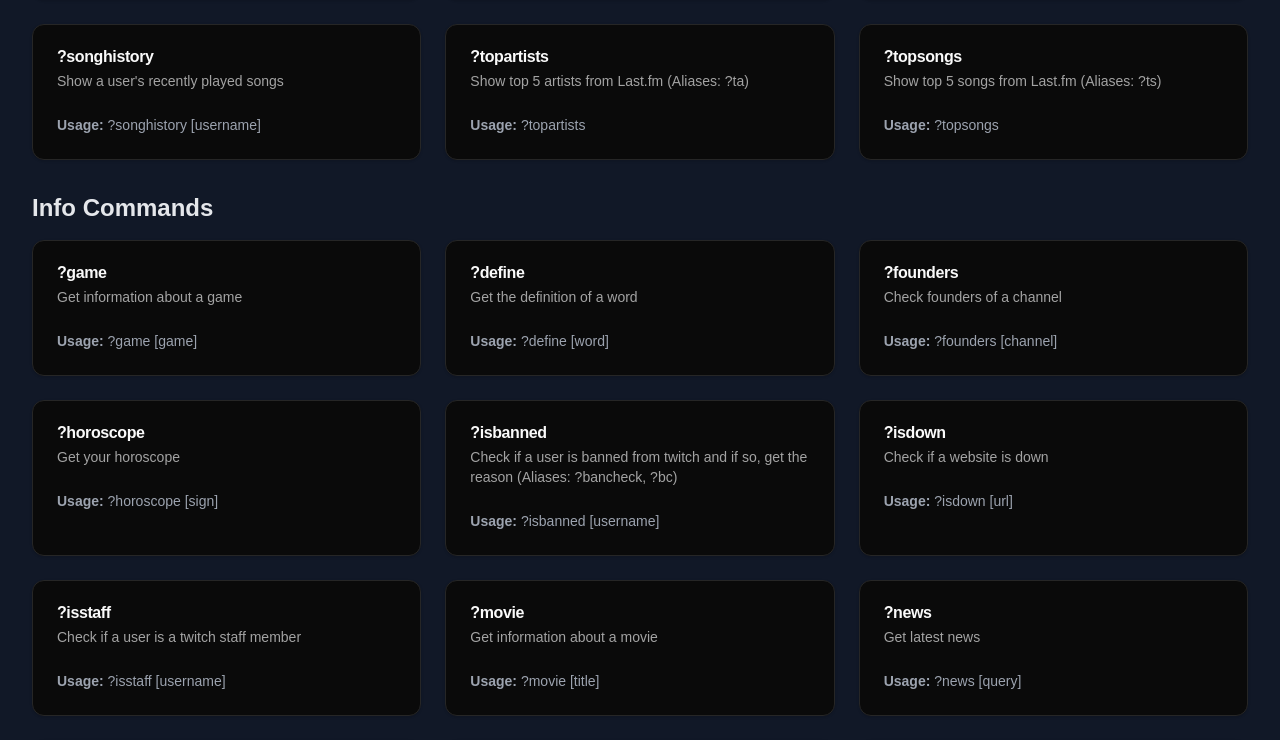
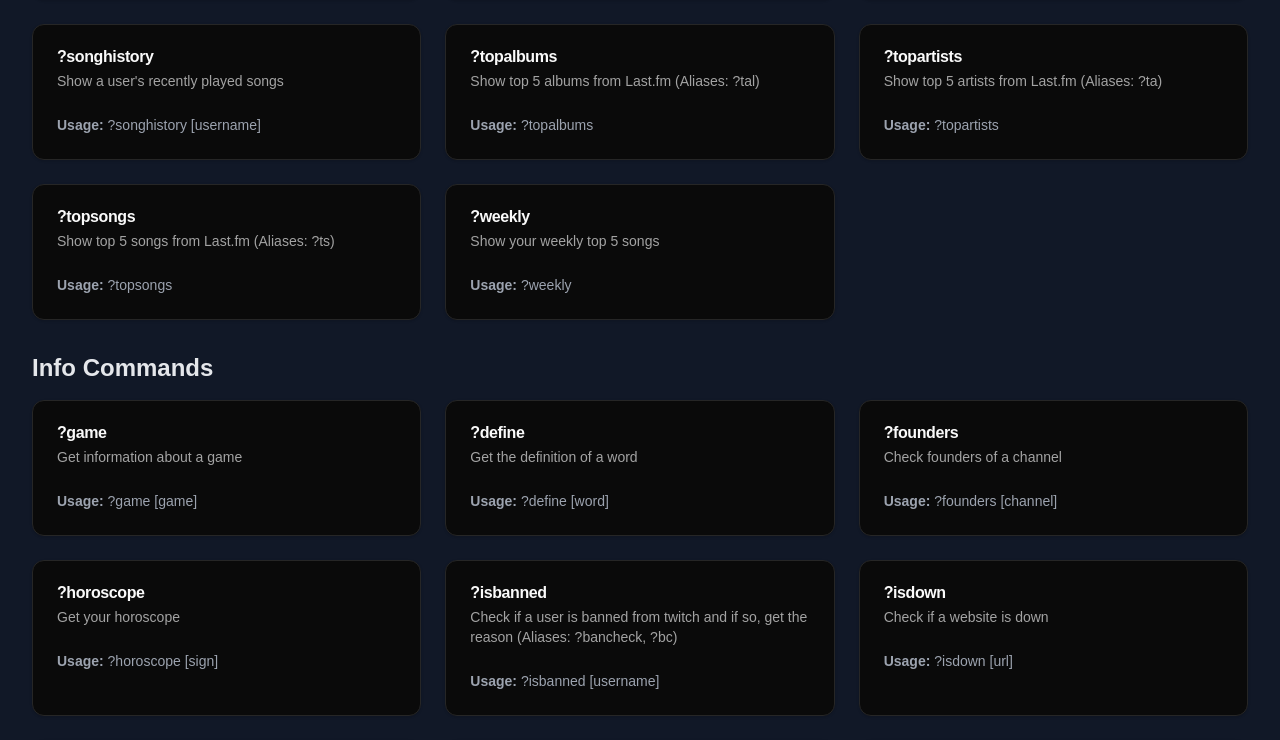
Before and after one commit to MrMalvic/twitchbotwebsite, a Next.js app: page / in a window 1280 px wide. Shown: the part 1396-2136 px from the top of the page. Built offline with nearby package versions, Linux system fonts and the light colour scheme.

Commit message:
Added new Last.fm commands: ?topalbums, ?weekly, and ?logs to enhance user interaction and information retrieval.

```diff
--- a/components/page.tsx
+++ b/components/page.tsx
@@ -33,8 +33,10 @@ const commandCategories = {
     { name: '?mysong', description: 'Show your current playing song on Last.fm (Aliases: ?ms)', usage: '?mysong' },
     { name: '?song', description: "Check another user's currently playing song", usage: '?song [username]' },
     { name: '?songhistory', description: 'Show a user\'s recently played songs', usage: '?songhistory [username]' },
+    { name: '?topalbums', description: 'Show top 5 albums from Last.fm (Aliases: ?tal)', usage: '?topalbums' },
     { name: '?topartists', description: 'Show top 5 artists from Last.fm (Aliases: ?ta)', usage: '?topartists' },
     { name: '?topsongs', description: 'Show top 5 songs from Last.fm (Aliases: ?ts)', usage: '?topsongs' },
+    { name: '?weekly', description: 'Show your weekly top 5 songs', usage: '?weekly' },
   ],
   "Info Commands": [
     { name: '?game', description: 'Get information about a game', usage: '?game [game]' },
@@ -44,6 +46,7 @@ const commandCategories = {
     { name: '?isbanned', description: 'Check if a user is banned from twitch and if so, get the reason (Aliases: ?bancheck, ?bc)', usage: '?isbanned [username]' },
     { name: '?isdown', description: 'Check if a website is down', usage: '?isdown [url]' },
     { name: '?isstaff', description: 'Check if a user is a twitch staff member', usage: '?isstaff [username]' },
+    { name: '?logs', description: 'Get logs from a channel', usage: '?logs [username] [channel]' },
     { name: '?movie', description: 'Get information about a movie', usage: '?movie [title]' },
     { name: '?news', description: 'Get latest news', usage: '?news [query]' },
     { name: '?profilepicture', description: 'Get a user\'s profile picture (Aliases: ?pfp)', usage: '?profilepicture [username]' },
```
